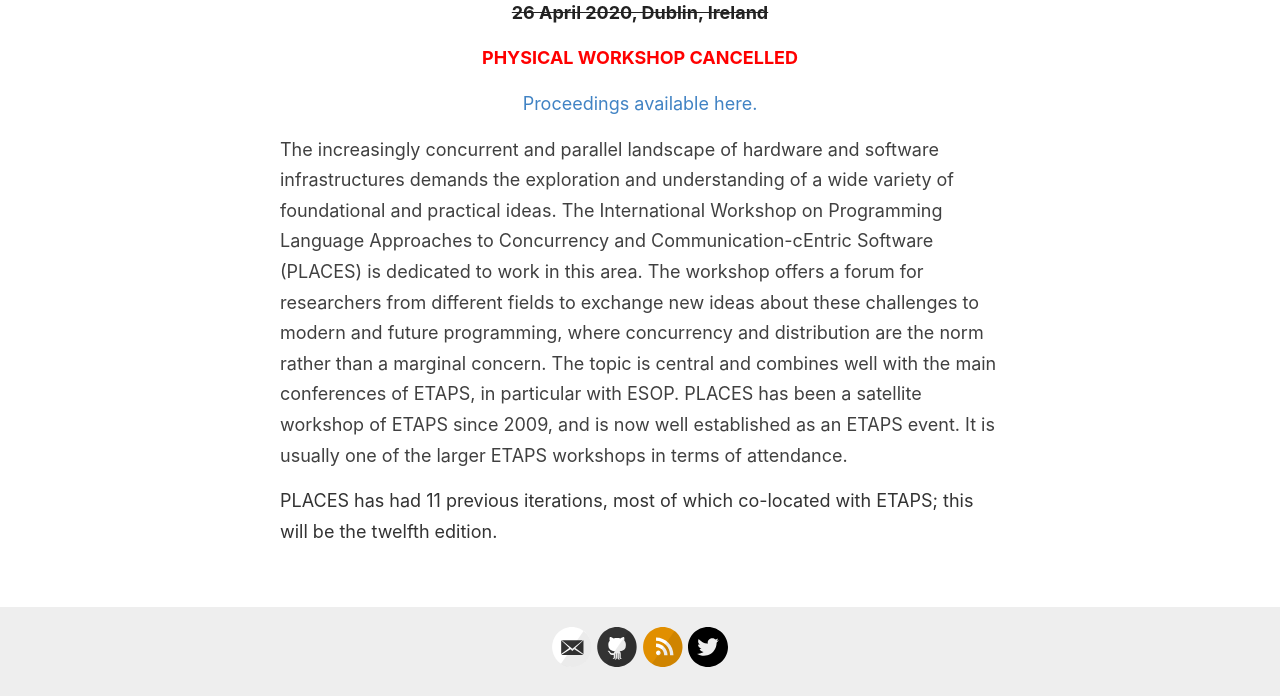
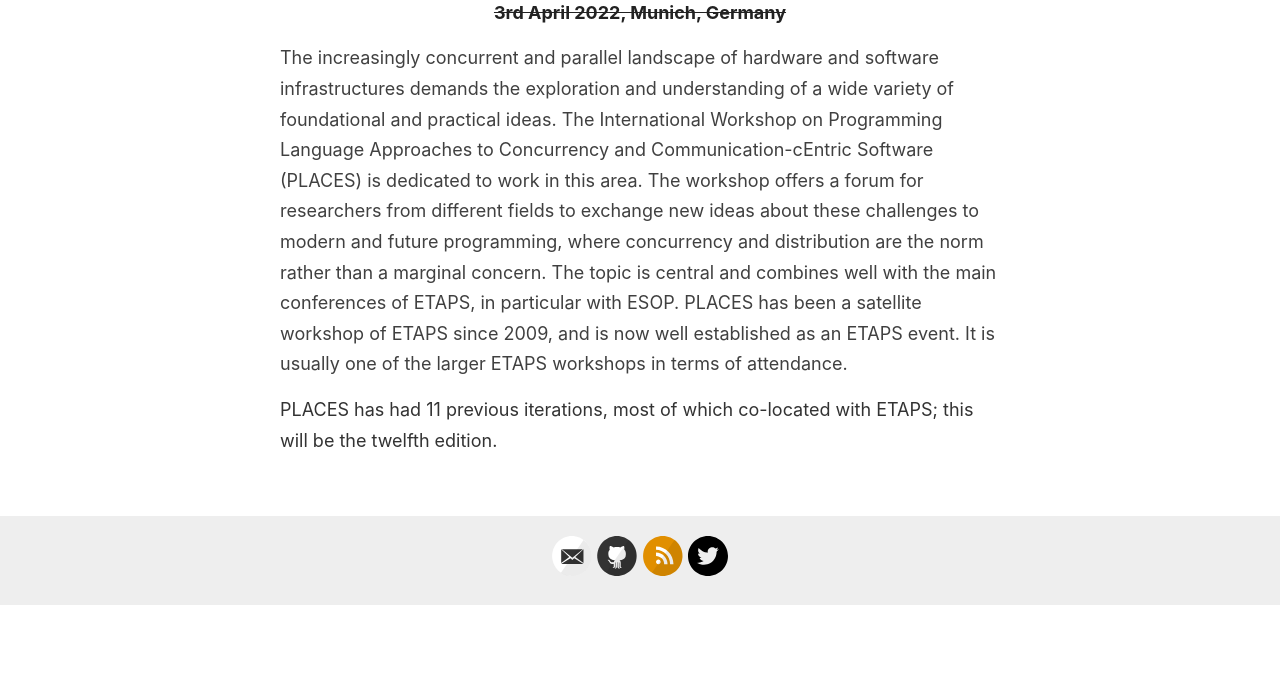
Before and after one commit to places-workshop/2022, a Jekyll site: the page built from index.html, in a window 1280 px wide. Shown: the part 506-1203 px from the top of the page. Built offline with Jekyll 4.4.1, drawn with Linux system fonts in a browser that asks for light colours; the list of posts is cut into pages by our own code; after the commit the page ends 1112 px from its top, so only the background shows below that.

Commit message:
Change details on home page

```diff
--- a/index.html
+++ b/index.html
@@ -5,8 +5,6 @@ layout: page
 <h3 style="text-align: center">12th Workshop on Programming Language Approaches to Concurrency- &amp; Communication-cEntric Software</h3>
 <h4 style="text-align: center">Workshop affiliated with ETAPS 2020</h4>
 <div style="text-align: center"><img src="http://www.doc.ic.ac.uk/~dorchard/etapslogolarge_blue.png" alt="ETAPS logo" width="200px" /></div>
-<h5 style="text-align: center"><del>26 April 2020, Dublin, Ireland</del></h5>
-<p style="text-align: center"><span style="color: #ff0000"><strong>PHYSICAL WORKSHOP CANCELLED</strong></span></p>
-<p style="text-align: center"> <a href="https://cgi.cse.unsw.edu.au/~eptcs/content.cgi?PLACES2020" target="_blank">Proceedings available here.</a></p>
+<h5 style="text-align: center"><del>3rd April 2022, Munich, Germany</del></h5>
 <p>The increasingly concurrent and parallel landscape of hardware and software infrastructures demands the exploration and understanding of a wide variety of foundational and practical ideas. The International Workshop on Programming Language Approaches to Concurrency and Communication-cEntric Software (PLACES) is dedicated to work in this area. The workshop offers a forum for researchers from different fields to exchange new ideas about these challenges to modern and future programming, where concurrency and distribution are the norm rather than a marginal concern. The topic is central and combines well with the main conferences of ETAPS, in particular with ESOP. PLACES has been a satellite workshop of ETAPS since 2009, and is now well established as an ETAPS event. It is usually one of the larger ETAPS workshops in terms of attendance.</p>
 <p><span style="color: #333333">PLACES has had 11 previous iterations, most of which co-located with ETAPS; this will be the twelfth edition.</span></p>
```
